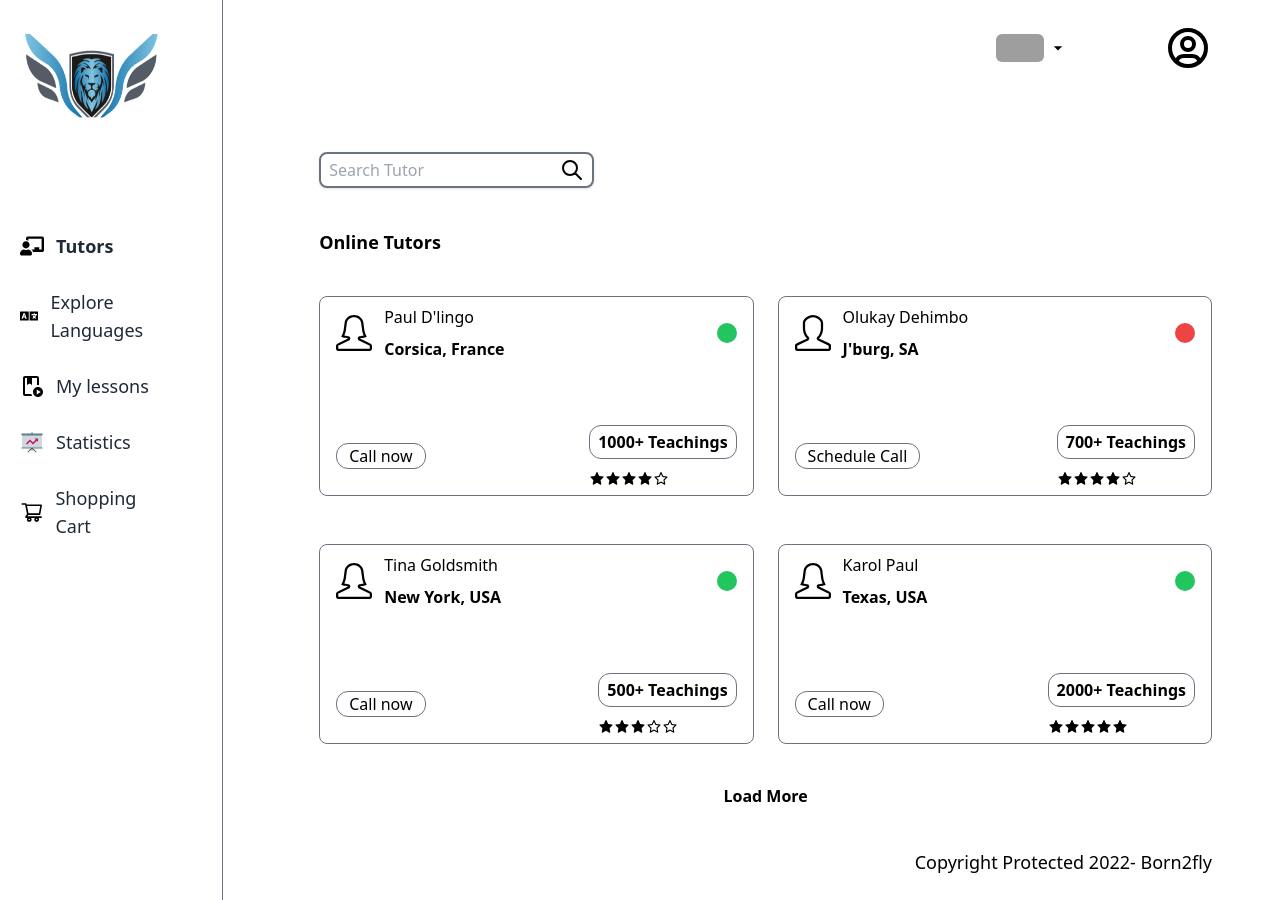
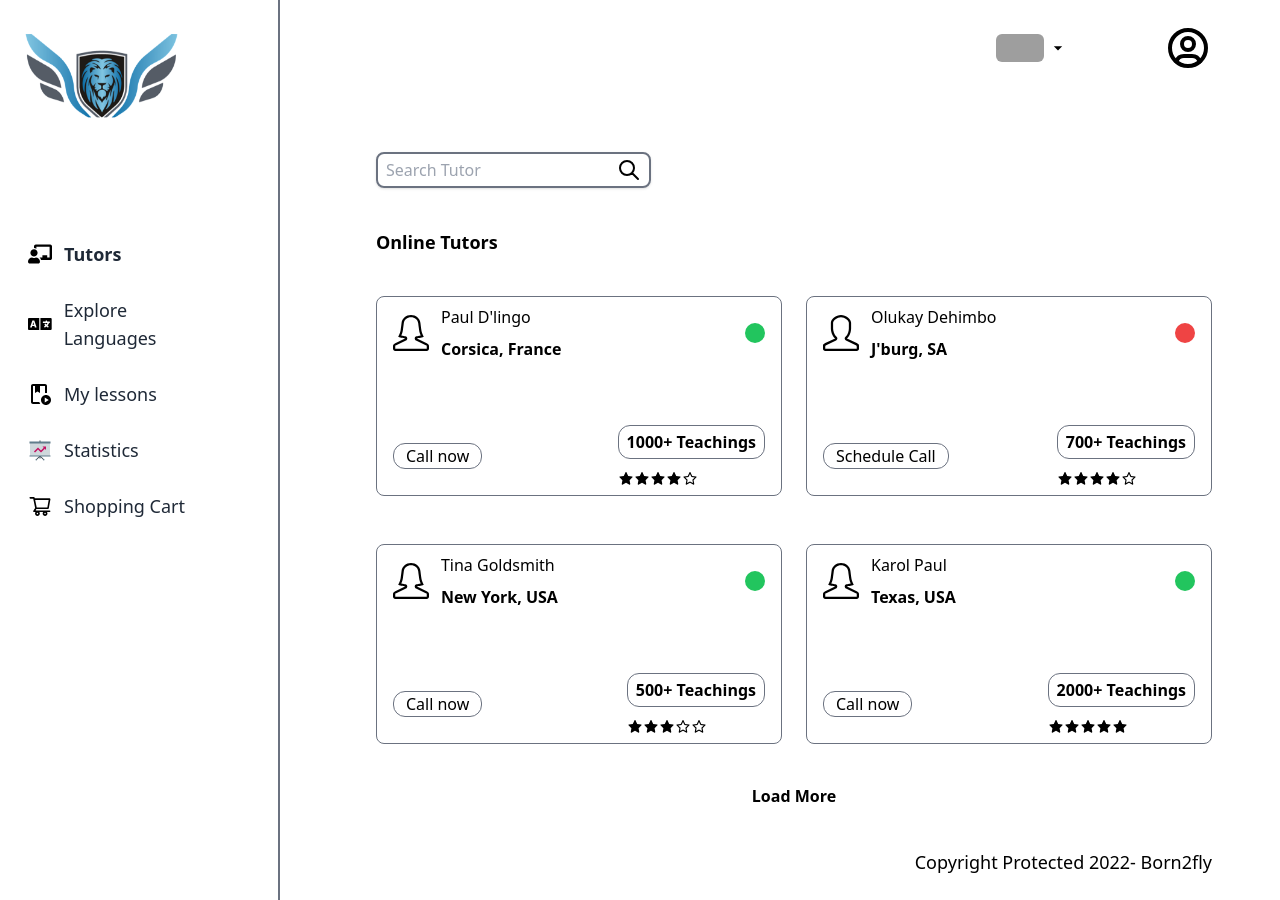
Before and after one commit to mugishasam123/education-site, a React (Vite) app: page / in a window 1280 px wide. Built offline with nearby package versions, Linux system fonts and the light colour scheme; grey boxes are pictures that could not be loaded.

Commit message:
Add responsive

```diff
--- a/src/components/SideNav/index.jsx
+++ b/src/components/SideNav/index.jsx
@@ -30,14 +30,15 @@ const SideNav = () => {
   ];
 
   return (
-    <div className="flex-col space-y-24 pt-6 hidden md:flex">
+    <div className="flex-col space-y-24 pt-6 hidden md:flex w-72">
       <a href="#">
         <img src={logo} className="w-44 h-28" alt="logo" />
       </a>
 
-      <ul className="grid gap-7">
+      <ul className="flex flex-col space-y-3">
         {SideLinks.map((link) => (
-          <li className="flex space-x-3 items-center">
+          <li className="">
+            <a href="#"  className="flex space-x-3 items-center hover:bg-gray-100 p-2">
             {link.icon}
             <span
               className={`${
@@ -46,6 +47,8 @@ const SideNav = () => {
             >
               {link.linkName}
             </span>
+            </a>
+
           </li>
         ))}
       </ul>
```
